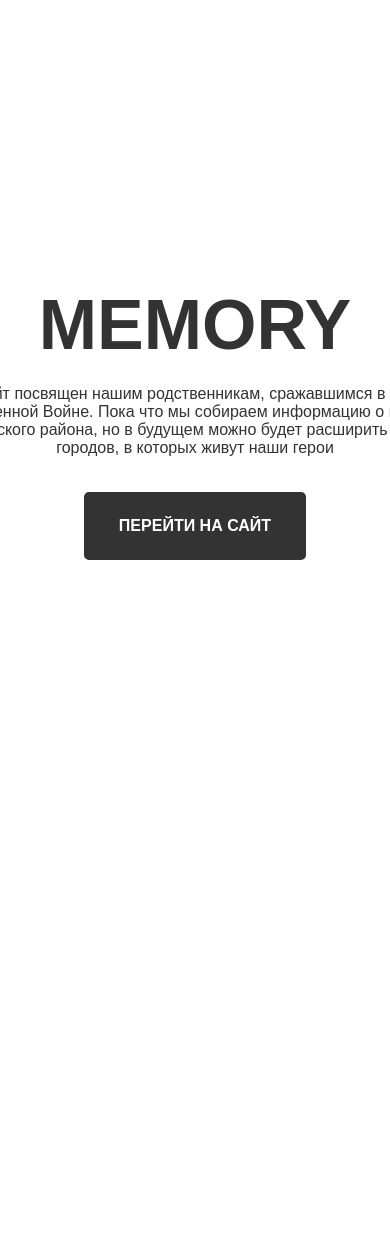
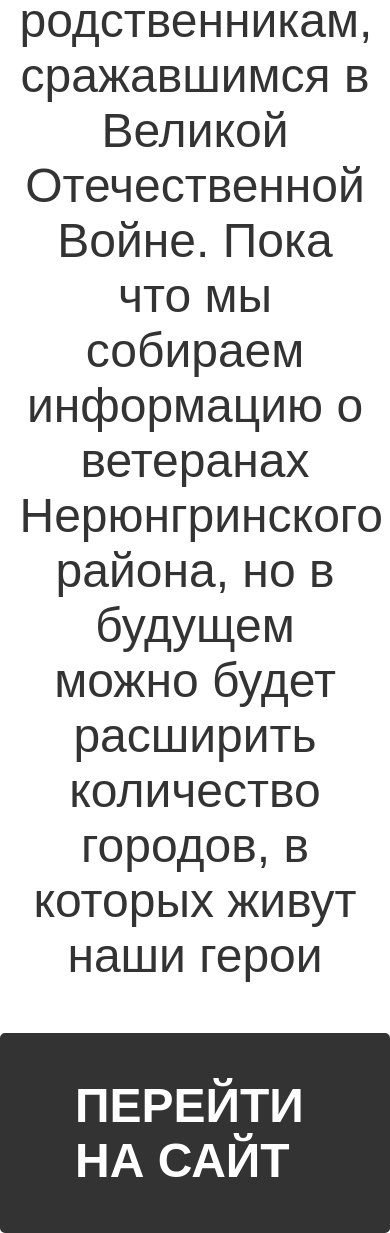
Before and after one commit to ninjaInside/Memory, a Django app: page /home/ in a window 390 px wide; the page is wider, and only the part inside the window is pictured. Before the commit the page ends 560 px from the top of that part, so only its background shows below. Run offline with Django 3.2, Linux system fonts and the light colour scheme.

Commit message:
add css media in homepage

```diff
--- a/homepage/static/home/css/style.css
+++ b/homepage/static/home/css/style.css
@@ -57,3 +57,22 @@ body {
 	color: #333;
 	background: white;
 }
+
+
+@media (max-width: 1024px) {
+    .main_text {
+        font-size: 900%;
+        margin-bottom: 50px;
+    }
+
+    .second_text {
+        width: 90%;
+        font-size: 300%;
+    }
+
+    .link {
+        padding: 40px 70px;
+        margin-top: 50px;
+        font-size: 300%;
+    }
+}
```
